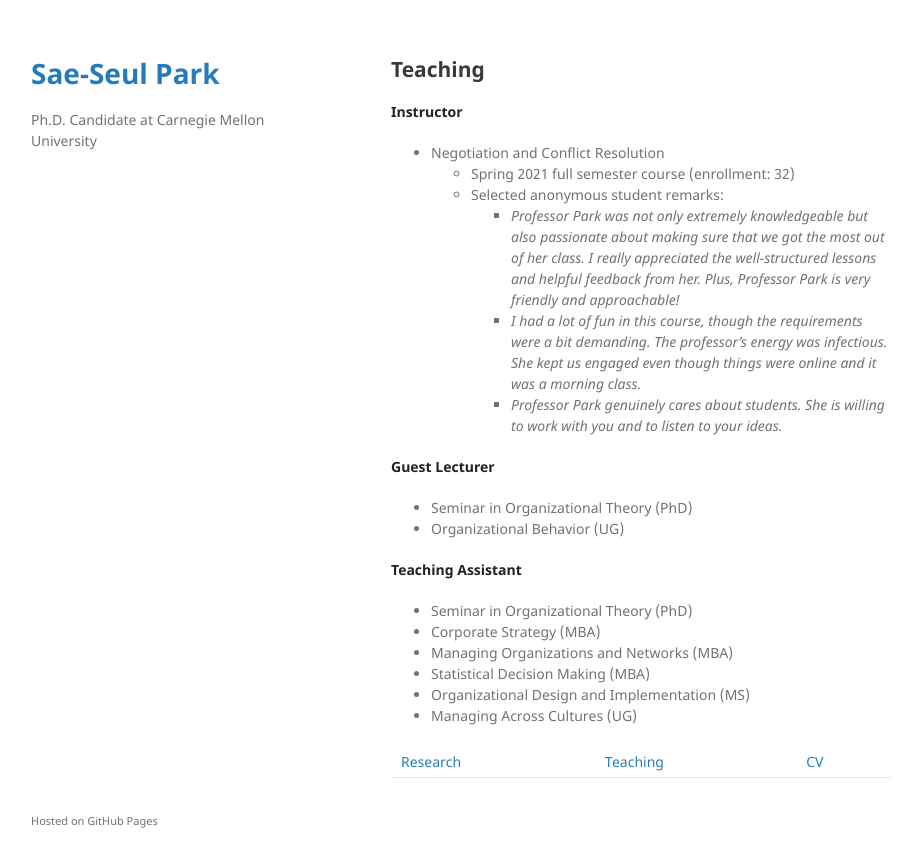
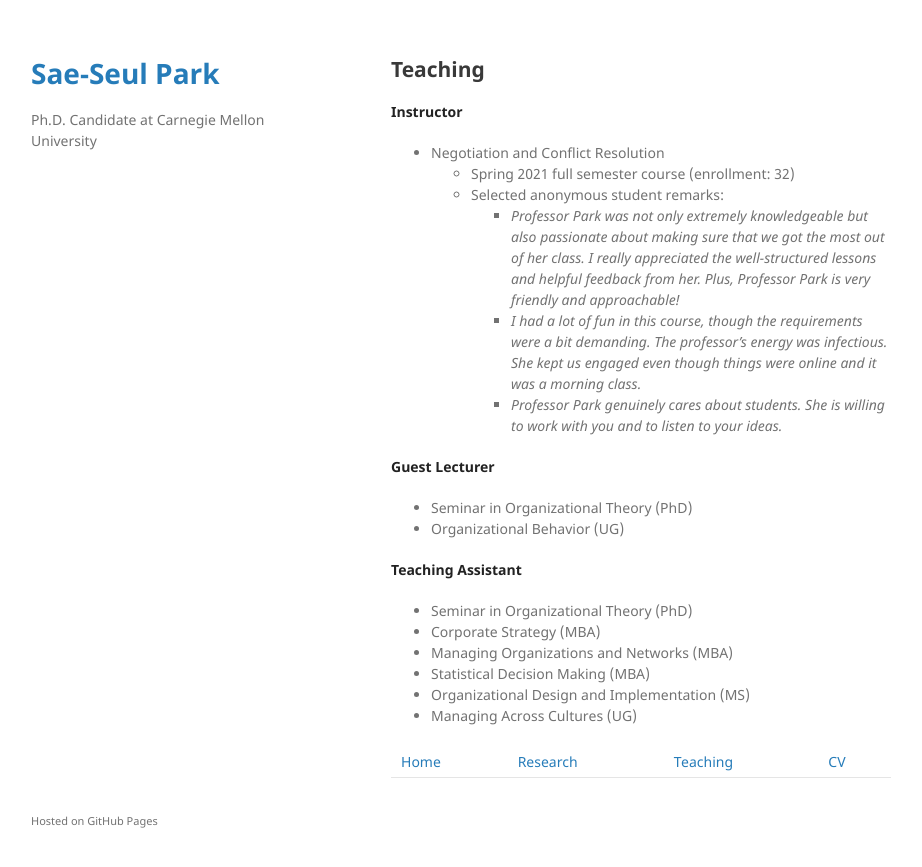
Before and after one commit to saepark/saepark.github.io, a Jekyll site: the page built from teaching.md, in a window 1280 px wide. Shown: the top 867 px of the page, without its empty margins (179-1101 px from the left). Built offline with Jekyll 4.4.1, drawn with Linux system fonts in a browser that asks for light colours; our own code applies the rules of GitHub Pages for plain Markdown files.

Commit message:
Update teaching.md

```diff
--- a/teaching.md
+++ b/teaching.md
@@ -26,4 +26,4 @@ layout: default
 * Organizational Design and Implementation (MS)
 * Managing Across Cultures (UG)
 
-[Research](./research.html) | [Teaching](./teaching.html) | [CV](./CV.html)
+[Home](./index.html) | [Research](./research.html) | [Teaching](./teaching.html) | [CV](./CV.html)
```
